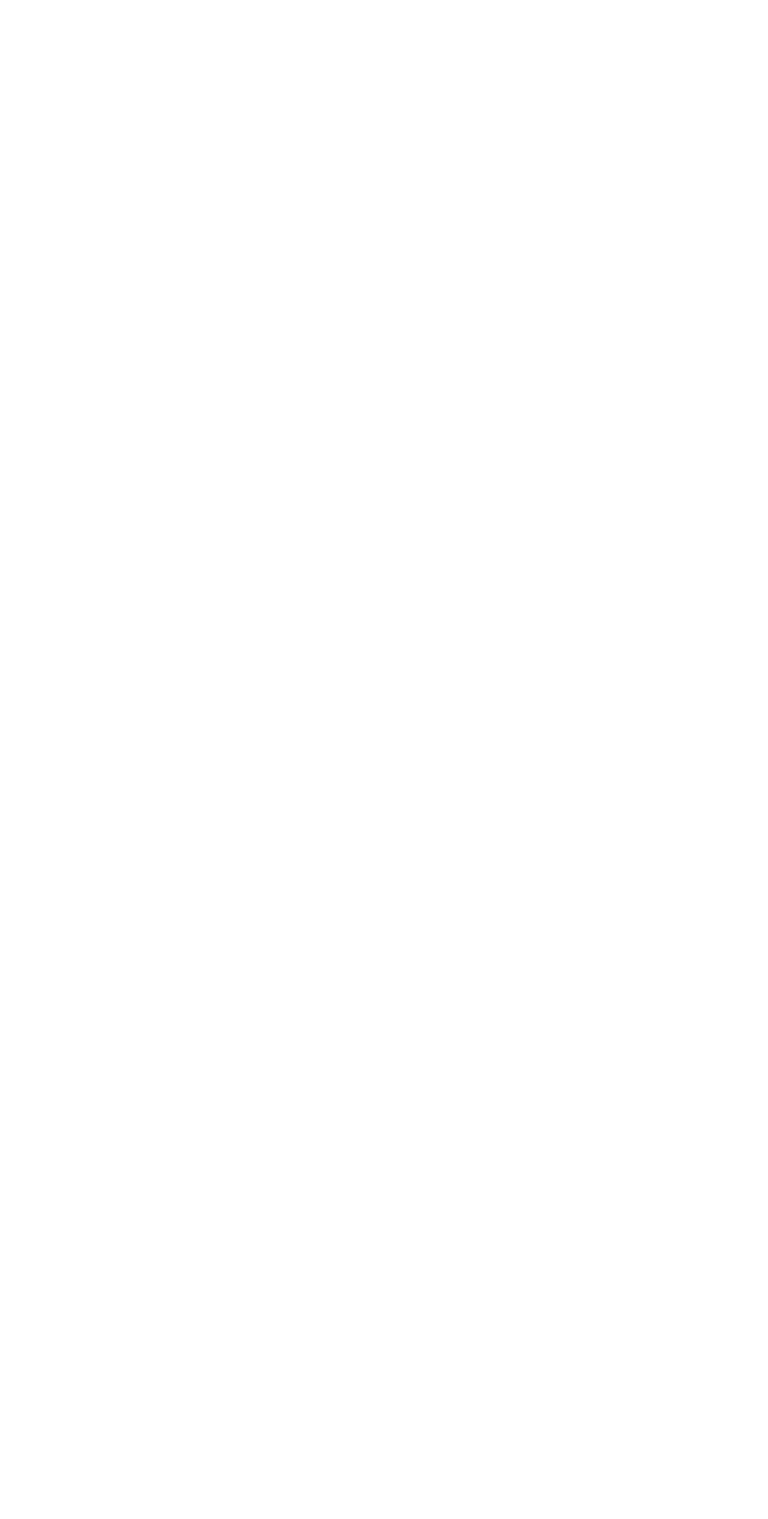
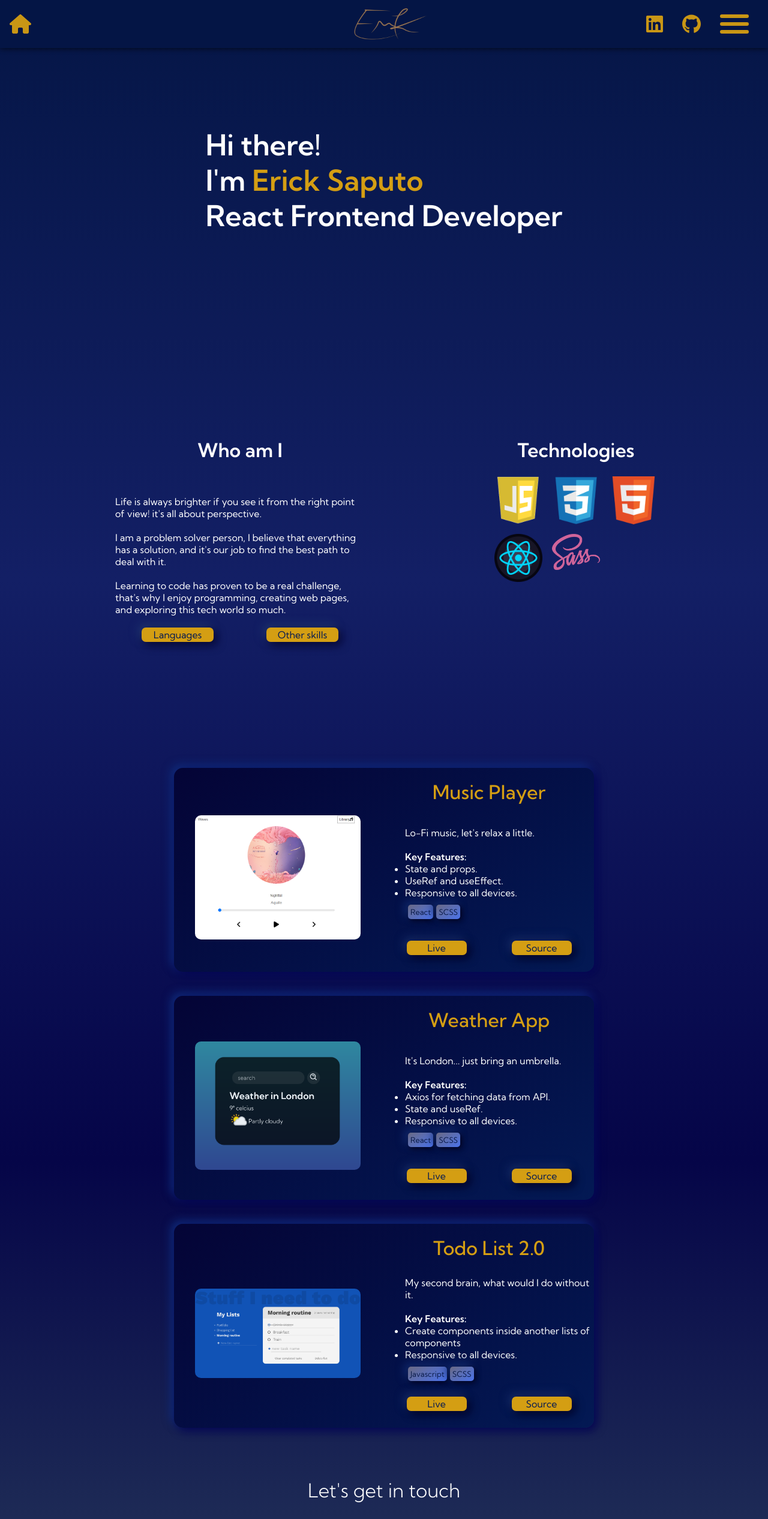
Before and after one commit to ErickSaputo/Portfolio, a React (Create React App) app: page /erick-porfolio in a window 1280 px wide. Before the commit this address had no page. Shown: the top 2532 px of the page at 60% size. Before the commit the page ends 800 px from the top, so only its background shows below. Built offline with nearby package versions, Linux system fonts and the light colour scheme.

Commit message:
home url fixed

```diff
--- a/src/App.js
+++ b/src/App.js
@@ -41,7 +41,8 @@ const options = {
       </div>
       <Router>
         <Routes>
-          <Route path="/" element= { <div className="main-app">
+          <Route path="erick-porfolio" element= {
+          <div className="main-app">
           <Landing/>
           <div ref={myRef} className={`${myElementIsVisible ? "info-visible" : "info-hidden"}`}>
           <About/>
--- a/src/components/navbar.js
+++ b/src/components/navbar.js
@@ -32,7 +32,7 @@ const Navbar = () => {
     return (
         <div className="navbar">
           <nav className='main-nav'>
-          <div className="home-button"><a href="/#landing"><FontAwesomeIcon
+          <div className="home-button"><a href="/erick-porfolio/#landing"><FontAwesomeIcon
         icon={faHouse}
         color="rgb(212, 158, 19)"
         size="2x"
@@ -56,9 +56,9 @@ const Navbar = () => {
           <div className={menu_class}>
           <div className="landing-links">
             <ul>
-            <li><a href="/#about" onClick={updateMenu}>About</a></li>
-            <li><a href="/#projects" onClick={updateMenu}>Projects</a></li>
-            <li><a href="/#contact-me" onClick={updateMenu}>Contact Me</a></li>
+            <li><a href="/erick-porfolio/#about" onClick={updateMenu}>About</a></li>
+            <li><a href="/erick-porfolio/#projects" onClick={updateMenu}>Projects</a></li>
+            <li><a href="/erick-porfolio/#contact-me" onClick={updateMenu}>Contact Me</a></li>
            </ul>
         </div>
           </div>
--- a/src/components/projects.js
+++ b/src/components/projects.js
@@ -38,7 +38,7 @@ const Projects = () => {
                   </div>
                   </div>
                 </div>
-              <div className="img-container"><img src={musicImg}/></div>
+              <div className="img-container" alt="An img of the music playe project"><img src={musicImg}/></div>
               <div className="button_container">
               <Link to="/musicplayer">
               <button>Live</button>
@@ -78,7 +78,7 @@ const Projects = () => {
                   </div>
                   </div>
                 </div>
-              <div className="img-container"><img src={weatherImg}/></div>
+              <div className="img-container" alt="An img the weather project" ><img src={weatherImg}/></div>
               <div className="button_container">
               <Link to="/weather">
               <button>Live</button>
@@ -115,12 +115,12 @@ const Projects = () => {
                   </div>
                   </div>
                 </div>
-              <div className="img-container"><img src={todoImg} /></div>
+              <div className="img-container" alt="An img the todo project"><img src={todoImg} /></div>
               <div className="button_container">
-              <a target="_blank" href="https://ericksaputo.github.io/todoApp/todoAppOG/">
+              <a target="_blank" rel="noreferrer"  href="https://ericksaputo.github.io/todoApp/todoAppOG/">
               <button>Live</button>
               </a>
-              <a target="_blank" href="https://github.com/ErickSaputo/todoApp/tree/main/todoAppOG">
+              <a target="_blank" rel="noreferrer"  href="https://github.com/ErickSaputo/todoApp/tree/main/todoAppOG">
               <button>Source</button>
               </a>
               </div>
```
